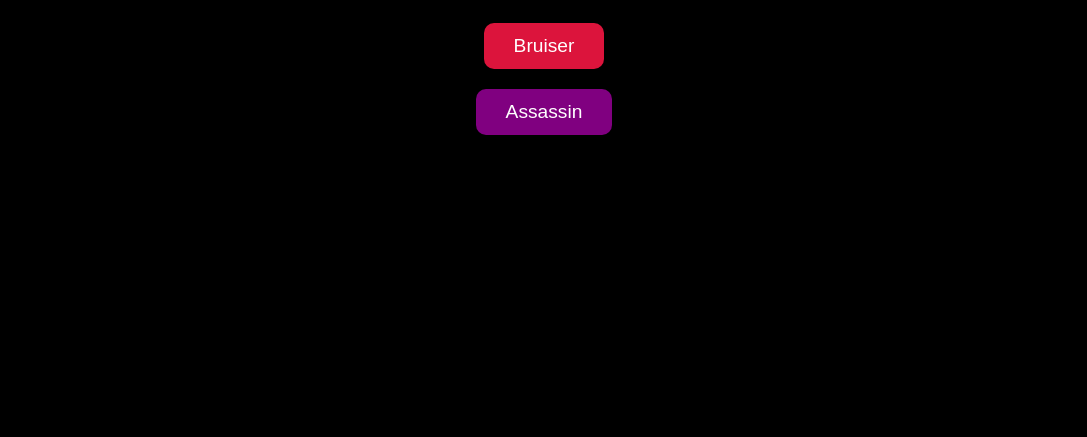
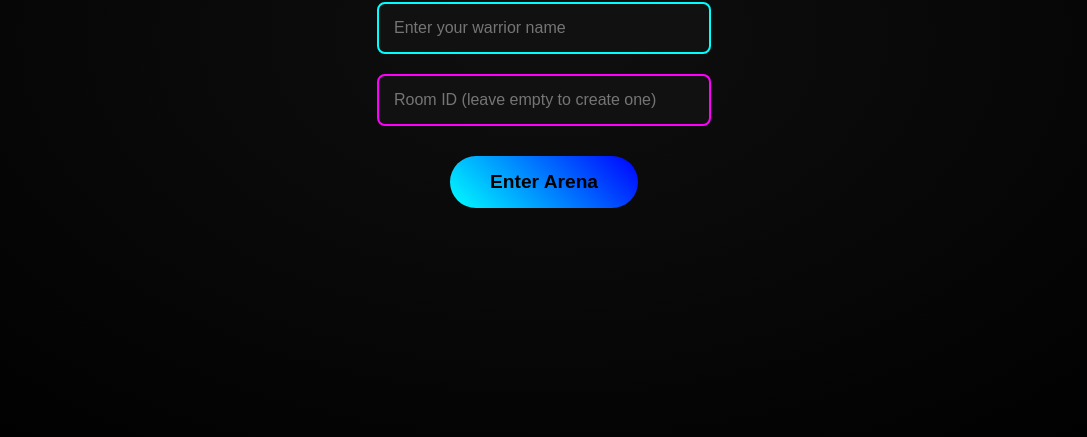
Before and after one commit to Freezingle/pvp1, a plain HTML site: page client/game.html in a window 1280 px wide. Shown: the part 363-800 px from the top of the page, without its empty margins (96-1183 px from the left). Drawn offline with nearby package versions, Linux system fonts and the light colour scheme; no server answers; a web font is replaced by a local one.

Commit message:
Updated  some room logic

```diff
--- a/client/game.css
+++ b/client/game.css
@@ -2,8 +2,8 @@
 
 
 body{
-    background-color: black;
-    margin:0;
+ background: radial-gradient(circle at 20% 20%, #220044 0%, #000 90%);
+     margin:0;
     padding:0;
     display:flex;
     align-items: center;
--- a/client/game.html
+++ b/client/game.html
@@ -5,6 +5,74 @@
     <link rel="stylesheet" href="game.css">
 </head>
 <body>
+
+<div id="roomMenu" style="
+  position: absolute;
+  z-index: 999;
+  width: 100%;
+  height: 100vh;
+  background: radial-gradient(ellipse at center, #0f0f0f 0%, #000000 100%);
+  display: flex;
+  flex-direction: column;
+  align-items: center;
+  justify-content: center;
+  font-family: 'Orbitron', sans-serif;
+  color: #0ff;
+  text-shadow: 0 0 10px #0ff, 0 0 20px #0ff;
+  backdrop-filter: blur(4px);
+">
+  <h2 style="
+    font-size: 3rem;
+    margin-bottom: 30px;
+    color: #fff;
+    letter-spacing: 2px;
+  ">⚔️ Arena Lobby</h2>
+
+  <input type="text" id="playerName" placeholder="Enter your warrior name" style="
+    margin: 10px;
+    padding: 15px;
+    font-size: 1rem;
+    width: 300px;
+    border: 2px solid #0ff;
+    background: #111;
+    color: #0ff;
+    border-radius: 8px;
+    outline: none;
+
+  " />
+
+  <input type="text" id="roomInput" placeholder="Room ID (leave empty to create one)" style="
+    margin: 10px;
+    padding: 15px;
+    font-size: 1rem;
+    width: 300px;
+    border: 2px solid #ff00ff;
+    background: #111;
+    color: #ff00ff;
+    border-radius: 8px;
+    outline: none;
+
+  " />
+
+  <button id="joinBtn" style="
+    margin-top: 20px;
+    padding: 15px 40px;
+    font-size: 1.2rem;
+    border: none;
+    border-radius: 50px;
+    background: linear-gradient(45deg, #0ff, #00f);
+    color: #000;
+    cursor: pointer;
+    font-weight: bold;
+
+    transition: all 0.3s ease;
+  "
+  onmouseover="this.style.transform='scale(1.1)'"
+  onmouseout="this.style.transform='scale(1)'"
+  > Enter Arena</button>
+</div>
+
+
     <div class="container">
 
         <div class="healthBar">
--- a/client/index.js
+++ b/client/index.js
@@ -4,7 +4,38 @@ const canvas = document.querySelector("canvas");
 const ctx = canvas.getContext("2d");
 canvas.width = 1024;
 canvas.height =576;
-const roomId = "room1"; // static for demo
+const roomMenu = document.getElementById("roomMenu");
+const joinBtn = document.getElementById("joinBtn");
+let roomId = null;
+
+
+window.addEventListener('load', () => {
+  const params = new URLSearchParams(window.location.search);
+  const roomFromUrl = params.get('room');
+  if (roomFromUrl) {
+    document.getElementById('roomInput').value = roomFromUrl.toUpperCase();
+  }
+});
+
+joinBtn.addEventListener ("click",()=>{
+
+
+   roomId = document.getElementById("roomInput").value.trim();
+  if (!roomId) {
+    // Generate random room ID if not entered
+    roomId = Math.random().toString(36).substr(2, 6).toUpperCase();
+    alert("Created Room: " + roomId);
+  }
+
+  const  url  = new URL(window.location);
+  url.searchParams.set("roomId", roomId);
+window.history.replaceState(null, null, url.toString());
+
+     document.getElementById('roomMenu').style.display = 'none';
+    // Show the character select menu
+    document.getElementById('characterSelectMenu').style.display = 'flex';
+  });
+
 
 let player = null;
 let enableAttack = false;
```
Also changed, not shown: client/login.html (+1 -1 lines).
